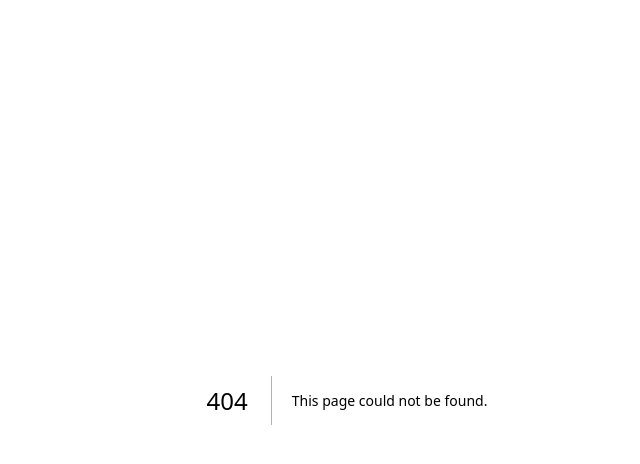
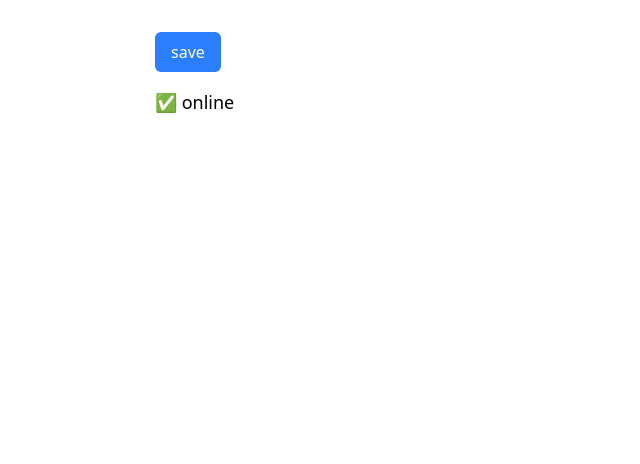
Before and after one commit to kiyotakeshi/nextjs-playground, a Next.js app: page /sample/useCustomHook in a window 1280 px wide. Before the commit this address had no page. Shown: the top 464 px of the page, without its empty margins (293-933 px from the left). Built offline with nearby package versions, Linux system fonts and the light colour scheme.

Commit message:
custom hook

```diff
--- /dev/null
+++ b/src/app/sample/useCustomHook/page.tsx
@@ -0,0 +1,42 @@
+"use client";
+import React from "react";
+import { useOnlineStatus } from "./useOnlineStatus";
+
+const SaveButton = () => {
+  // custom hook を定義することで、component 内のコードが onlineStatus を使用するという、
+  // (どのようにして実現するのかではなく)何をしたいのかの記述になる！
+  const isOnline = useOnlineStatus();
+  //   const isOnline = useOnlineStatus2();
+
+  return (
+    <button
+      disabled={!isOnline}
+      onClick={() => console.log("✅ progress save")}
+      className="rounded-md bg-blue-500 px-4 py-2 text-white transition-colors hover:bg-blue-600 disabled:cursor-not-allowed disabled:bg-gray-400"
+    >
+      {isOnline ? "save" : "reconnecting..."}
+    </button>
+  );
+};
+
+const StatusBar = () => {
+  const isOnline = useOnlineStatus();
+  //   const isOnline = useOnlineStatus2();
+
+  return (
+    <div className="mt-4 text-lg font-medium">
+      {isOnline ? "✅ online" : "❌ offline"}
+    </div>
+  );
+};
+
+const UseCustomHookSample = () => {
+  return (
+    <div className="mx-auto max-w-md p-8">
+      <SaveButton />
+      <StatusBar />
+    </div>
+  );
+};
+
+export default UseCustomHookSample;
--- /dev/null
+++ b/src/app/sample/useCustomHook/useOnlineStatus.ts
@@ -0,0 +1,40 @@
+"use client";
+
+import { useEffect, useState, useSyncExternalStore } from "react";
+
+const subscribe = (callback: () => void) => {
+  window.addEventListener("online", callback);
+  window.addEventListener("offline", callback);
+  return () => {
+    window.removeEventListener("online", callback);
+    window.removeEventListener("offline", callback);
+  };
+};
+
+export const useOnlineStatus = () => {
+  const [isOnline, setIsOnline] = useState(true);
+
+  useEffect(() => {
+    const handleOnline = () => setIsOnline(true);
+    const handleOffline = () => setIsOnline(false);
+
+    window.addEventListener("online", handleOnline);
+    window.addEventListener("offline", handleOffline);
+
+    return () => {
+      window.removeEventListener("online", handleOnline);
+      window.removeEventListener("offline", handleOffline);
+    };
+  }, []);
+
+  return isOnline;
+};
+
+// 別パターンの実装に書き換えるのも custom hook に切り出していたことで気づける
+export const useOnlineStatus2 = () => {
+  return useSyncExternalStore(
+    subscribe,
+    () => navigator.onLine,
+    () => true,
+  );
+};
```
Also changed, not shown: src/app/sample/useEffect/memo.md (+29 -0 lines).
